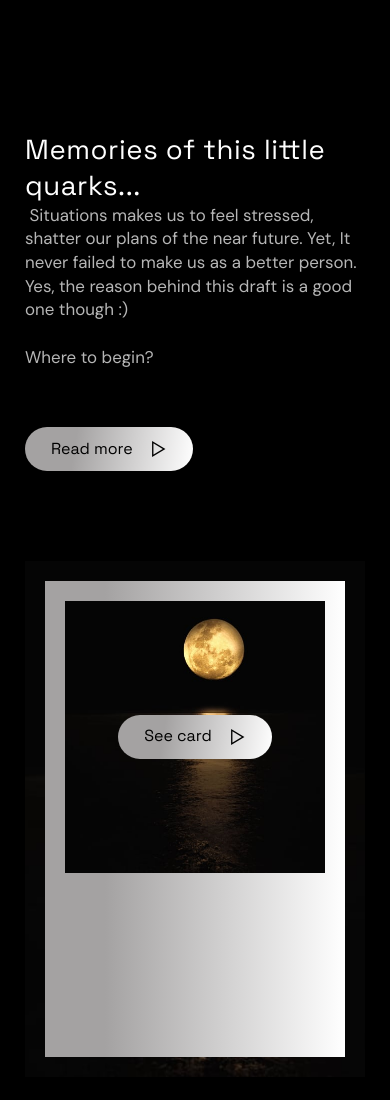
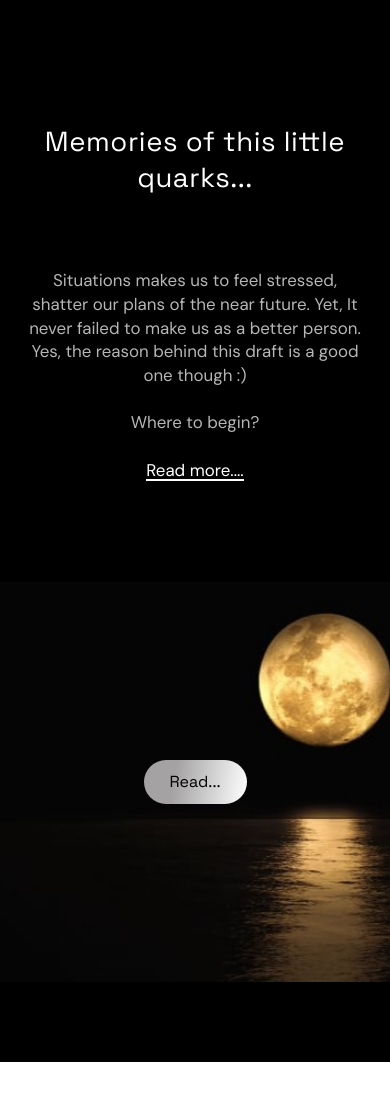
Before and after one commit to sabharee97/poetu, a plain HTML site: page index.html in a window 390 px wide. Shown: the part 800-1900 px from the top of the page. After the commit the page ends 1862 px from the top, so only its background shows below. Drawn offline with Linux system fonts and the light colour scheme; files whose address does not match are found by name.

Commit message:
create github pages

```diff
--- a/assets/mobirise/css/mbr-additional.css
+++ b/assets/mobirise/css/mbr-additional.css
@@ -1372,15 +1372,15 @@ a {
 .cid-ttRteTadKS .title-custom-font {
   font-family: 'Dancing Script', cursive !important;
 }
-.cid-ttRtHle4TA {
+.cid-tJg8w6XQRI {
   padding-top: 5rem;
   padding-bottom: 5rem;
   background-color: #000000;
 }
-.cid-ttRtHle4TA .mbr-fallback-image.disabled {
+.cid-tJg8w6XQRI .mbr-fallback-image.disabled {
   display: none;
 }
-.cid-ttRtHle4TA .mbr-fallback-image {
+.cid-tJg8w6XQRI .mbr-fallback-image {
   display: block;
   background-size: cover;
   background-position: center center;
@@ -1389,177 +1389,71 @@ a {
   position: absolute;
   top: 0;
 }
-.cid-ttRtHle4TA .container-fluid {
+.cid-tJg8w6XQRI .container-fluid {
   margin: 0;
-  padding: 0 51px;
+  padding: 0;
 }
 @media (max-width: 992px) {
-  .cid-ttRtHle4TA .container-fluid {
-    padding: 0 25px;
-  }
-}
-.cid-ttRtHle4TA .container-fluid .row {
+  .cid-tJg8w6XQRI .container-fluid {
+    padding: 0;
+  }
+}
+.cid-tJg8w6XQRI .container-fluid .row {
   padding: 0;
 }
-.cid-ttRtHle4TA .row {
-  justify-content: space-between;
-}
-@media (max-width: 992px) {
-  .cid-ttRtHle4TA .row {
-    justify-content: center;
-  }
-}
-.cid-ttRtHle4TA .card {
-  padding: 0 25px;
-}
-@media (max-width: 992px) {
-  .cid-ttRtHle4TA .card {
-    padding: 0 12px;
-  }
-}
-.cid-ttRtHle4TA .card:first-child {
-  justify-content: space-between;
-}
-@media (max-width: 992px) {
-  .cid-ttRtHle4TA .card:first-child {
-    margin-bottom: 80px;
-  }
-}
-.cid-ttRtHle4TA .card:first-child .title-wrapper .mbr-section-subtitle {
-  margin-bottom: 8px;
-}
-.cid-ttRtHle4TA .card:first-child .title-wrapper .mbr-section-title {
-  margin-bottom: 0;
-}
-.cid-ttRtHle4TA .card:first-child .text-wrapper {
-  padding-right: 50px;
-}
-@media (max-width: 992px) {
-  .cid-ttRtHle4TA .card:first-child .text-wrapper {
-    padding: 0;
-  }
-}
-.cid-ttRtHle4TA .card:first-child .text-wrapper .mbr-text {
-  margin-bottom: 48px;
-}
-.cid-ttRtHle4TA .card .card-wrapper {
-  position: relative;
-  min-height: 516px;
-  overflow: hidden;
-  padding: 38px;
-}
-@media (max-width: 1200px) {
-  .cid-ttRtHle4TA .card .card-wrapper {
-    padding: 20px;
-  }
-}
-@media (max-width: 768px) {
-  .cid-ttRtHle4TA .card .card-wrapper {
-    margin-bottom: 50px;
-  }
-}
-.cid-ttRtHle4TA .card .card-wrapper:hover .card-wrap {
-  opacity: 1;
-}
-.cid-ttRtHle4TA .card .card-wrapper:hover .card-wrap .card-text {
-  opacity: 1;
-  transform: translateY(0);
-}
-.cid-ttRtHle4TA .card .card-wrapper:hover .card-wrap .image-wrapper .mbr-section-btn {
-  opacity: 1;
-  transform: translateY(0);
-}
-.cid-ttRtHle4TA .card .card-wrapper img {
-  position: absolute;
-  top: 0;
-  left: 0;
-  width: 100%;
-  height: 100%;
-  object-fit: cover;
-}
-.cid-ttRtHle4TA .card .card-wrapper .card-wrap {
-  padding: 64px 28px 24px;
-  background-image: linear-gradient(90deg, #a4a2a2 20%, #ffffff);
-  height: 100%;
-  position: relative;
+.cid-tJg8w6XQRI .title-wrap {
   display: flex;
   flex-direction: column;
-  justify-content: space-between;
-  opacity: 0;
-  transition: all 0.3s ease-out;
+  justify-content: center;
 }
 @media (max-width: 992px) {
-  .cid-ttRtHle4TA .card .card-wrapper .card-wrap {
-    opacity: 1;
-  }
+  .cid-tJg8w6XQRI .title-wrap {
+    margin-bottom: 100px;
+  }
+}
+.cid-tJg8w6XQRI .title-wrap .title-wrapper {
+  padding: 0 100px;
 }
 @media (max-width: 768px) {
-  .cid-ttRtHle4TA .card .card-wrapper .card-wrap {
-    padding: 20px;
-  }
-}
-.cid-ttRtHle4TA .card .card-wrapper .card-wrap .image-wrapper {
+  .cid-tJg8w6XQRI .title-wrap .title-wrapper {
+    padding: 0 25px;
+  }
+}
+.cid-tJg8w6XQRI .title-wrap .title-wrapper .mbr-section-title {
+  margin-bottom: 0;
+}
+.cid-tJg8w6XQRI .title-wrap .title-wrapper .mbr-text {
+  margin: 50px 0 0;
+}
+.cid-tJg8w6XQRI .image-wrapper {
+  position: relative;
   display: flex;
   justify-content: center;
   align-items: center;
-  position: relative;
-  margin-bottom: 28px;
-}
-.cid-ttRtHle4TA .card .card-wrapper .card-wrap .image-wrapper img {
-  height: 272px;
+}
+.cid-tJg8w6XQRI .image-wrapper img {
+  height: 540px;
   object-fit: cover;
-  margin: 0 auto;
-  position: static;
-}
-.cid-ttRtHle4TA .card .card-wrapper .card-wrap .image-wrapper .mbr-section-btn {
+}
+@media (max-width: 992px) {
+  .cid-tJg8w6XQRI .image-wrapper img {
+    height: 400px;
+  }
+}
+.cid-tJg8w6XQRI .image-wrapper .mbr-section-btn {
   position: absolute;
-  opacity: 0;
-  transform: translateY(20px);
-  transition: all 0.3s ease-out;
-}
-@media (max-width: 992px) {
-  .cid-ttRtHle4TA .card .card-wrapper .card-wrap .image-wrapper .mbr-section-btn {
-    opacity: 1;
-    transform: translateY(0);
-  }
-}
-.cid-ttRtHle4TA .card .card-wrapper .card-wrap .card-text {
-  position: relative;
-  z-index: 1;
-  opacity: 0;
-  transform: translateY(20px);
-  transition: all 0.3s ease-out;
-}
-@media (max-width: 992px) {
-  .cid-ttRtHle4TA .card .card-wrapper .card-wrap .card-text {
-    opacity: 1;
-    transform: translateY(0);
-  }
-}
-.cid-ttRtHle4TA .card .card-wrapper .card-wrap .card-text .card-title {
-  margin-bottom: 0;
-}
-.cid-ttRtHle4TA .card .card-wrapper .card-wrap .card-text .card-price {
-  margin: 10px 0 0;
-}
-.cid-ttRtHle4TA .mbr-section-btn .btn {
+}
+.cid-tJg8w6XQRI .image-wrapper .mbr-section-btn .btn {
   background-image: linear-gradient(99deg, rgba(255, 255, 255, 0) 30%, #ffffff 100%), radial-gradient(circle at 50% 50%, #ffffff 0, rgba(255, 255, 255, 0) 70%);
   color: #000000 !important;
 }
-.cid-ttRtHle4TA .mbr-section-title {
+.cid-tJg8w6XQRI .mbr-section-title {
   color: #ffffff;
-}
-.cid-ttRtHle4TA .mbr-section-subtitle {
+  text-align: center;
+}
+.cid-tJg8w6XQRI .mbr-text {
   color: #b6b6b6;
-}
-.cid-ttRtHle4TA .mbr-text {
-  color: #b6b6b6;
-}
-.cid-ttRtHle4TA .card-title {
-  color: #000000;
-}
-.cid-ttRtHle4TA .card-price {
-  color: #000000;
+  text-align: center;
 }
 .cid-ttRteJbtJm {
   z-index: 1000;
--- a/index.html
+++ b/index.html
@@ -11,7 +11,6 @@
 
 
   <title>Home</title>
-  <link rel="stylesheet" href="assets/web/assets/mobirise-icons2/mobirise2.css">
   <link rel="stylesheet" href="assets/bootstrap/css/bootstrap.min.css">
   <link rel="stylesheet" href="assets/bootstrap/css/bootstrap-grid.min.css">
   <link rel="stylesheet" href="assets/bootstrap/css/bootstrap-reboot.min.css">
@@ -38,10 +37,7 @@
         <div class="menu_box container-fluid">
             <div class="navbar-brand d-flex d-lg-none">
 
-                <span class="navbar-caption-wrap">
-                    <a class="navbar-caption display-4" href="../index.html">BoldM5
-                    </a>
-                </span>
+                <span class="navbar-caption-wrap"><a class="navbar-caption display-4" href="../index.html">poetu.in</a></span>
             </div>
             <button class="navbar-toggler" type="button" data-toggle="collapse" data-bs-toggle="collapse" data-target="#navbarSupportedContent" data-bs-target="#navbarSupportedContent" aria-controls="navbarNavAltMarkup" aria-expanded="false" aria-label="Toggle navigation">
                 <div class="hamburger">
@@ -89,7 +85,7 @@
     </div>
 </section>
 
-<section data-bs-version="5.1" class="content1 boldm5 cid-ttRtHle4TA" id="content1-8">
+<section data-bs-version="5.1" class="content5 boldm5 cid-tJg8w6XQRI" id="content5-3">
 
 
 
@@ -97,37 +93,18 @@
 
     <div class="container-fluid">
         <div class="row">
-            <div class="col-12 col-lg-4 card">
+            <div class="col-12 col-lg-5 title-wrap">
                 <div class="title-wrapper">
-                    <h3 class="mbr-section-subtitle mbr-fonts-style display-7"></h3>
-                    <h2 class="mbr-section-title mbr-fonts-style display-2">Memories of this little quarks...</h2>
-                </div>
-                <div class="text-wrapper">
-                    <p class="mbr-text mbr-fonts-style display-7">&nbsp;Situations makes us to feel stressed, shatter our plans of the near future. Yet, It never failed to make us as a better person. Yes, the reason behind this draft is a good one though :)
+                    <h3 class="mbr-section-title mbr-fonts-style display-2">Memories of this little quarks...</h3>
+                    <p class="mbr-text mbr-fonts-style display-7"><br>Situations makes us to feel stressed, shatter our plans of the near future. Yet, It never failed to make us as a better person. Yes, the reason behind this draft is a good one though :)
 <br>
-<br>Where to begin?</p>
-                    <div class="mbr-section-btn"><a class="btn btn-secondary display-4" href="page1.html">
-                            <span class="mobi-mbri mobi-mbri-play mbr-iconfont mbr-iconfont-btn"></span>Read more
-                        </a></div>
+<br>Where to begin?<br><br><a href="page1.html" class="text-primary">Read more....</a></p>
                 </div>
             </div>
-
-            <div class="col-12 col-lg-4 col-md-6 card">
-                <div class="card-wrapper">
-                    <img src="assets/images/moon-813x542.jpg" alt="">
-                    <div class="card-wrap">
-                        <div class="image-wrapper">
-                            <img src="assets/images/moon-813x542.jpg" alt="">
-                            <div class="mbr-section-btn"><a class="btn btn-secondary display-4" href="#">
-                                    <span class="mobi-mbri mobi-mbri-play mbr-iconfont mbr-iconfont-btn"></span>
-                                    See card
-                                </a></div>
-                        </div>
-                        <div class="card-text">
-                            <p class="card-title mbr-fonts-style display-7"></p>
-                            <p class="card-price mbr-fonts-style display-4"></p>
-                        </div>
-                    </div>
+            <div class="col-12 col-lg-7">
+                <div class="image-wrapper">
+                    <a href="page1.html"><img src="assets/images/moon-813x542.jpeg" alt=""></a>
+                    <div class="mbr-section-btn"><a class="btn btn-secondary display-4" href="#">Read...</a></div>
                 </div>
             </div>
         </div>
```
Also changed, not shown: page1.html (+1 -4 lines), 1 other file.
